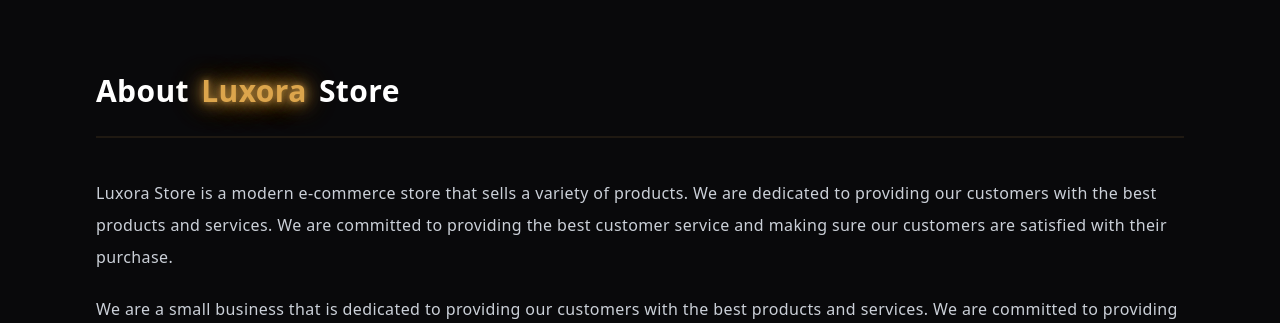
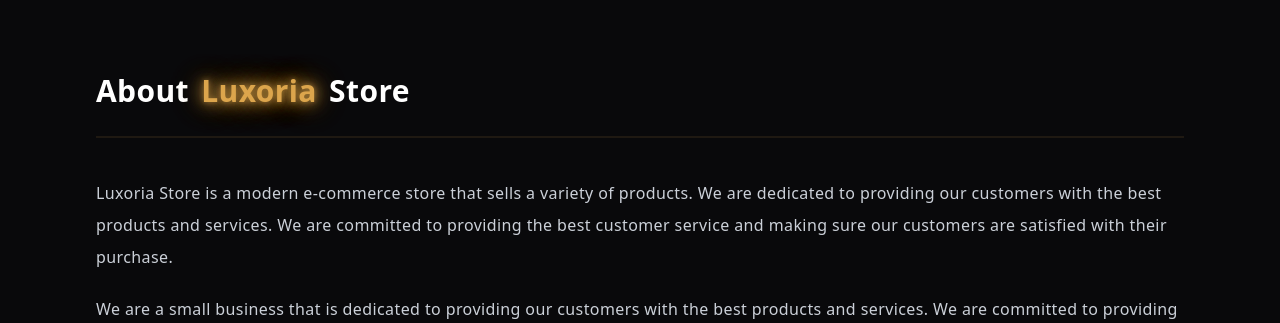
Before and after one commit to Said-MZ/Luxora-e-commerce, a React (Vite) app: page /about in a window 1280 px wide. Shown: the part 131-454 px from the top of the page. Built offline with nearby package versions, Linux system fonts and the light colour scheme.

Commit message:
Fix name: Luxora > Luxoria

```diff
--- a/index.html
+++ b/index.html
@@ -3,7 +3,7 @@
   <head>
     <meta charset="UTF-8" />
     <meta name="viewport" content="width=device-width, initial-scale=1.0" />
-    <title>Luxora</title>
+    <title>Luxoria</title>
   </head>
   <body>
     <div id="root"></div>
--- a/src/components/Hero.jsx
+++ b/src/components/Hero.jsx
@@ -101,13 +101,13 @@
           to You
         </h1>
         <p className="text-justify mt-5 text-sm sm:text-lg text-secondary-content leading-6 tracking-wide">
-          At Luxora, excellence is not just a standard—it's a way of life. As
+          At Luxoria, excellence is not just a standard—it's a way of life. As
           purveyors of luxury living, we curate the finest products and provide
           unparalleled service to ensure that every aspect of your experience
           with us is nothing short of exceptional. From elegant furnishings to
           exquisite décor, we offer a meticulously curated collection that
           reflects our dedication to quality and sophistication. With a
-          commitment to excellence at our core, Luxora is where discerning
+          commitment to excellence at our core, Luxoria is where discerning
           individuals turn to elevate their lifestyle and indulge in the epitome
           of luxury.
         </p>
--- a/src/pages/About.jsx
+++ b/src/pages/About.jsx
@@ -12,13 +12,13 @@
           //glow text
           className="px-1 text-base-content glow-gold"
         >
-          Luxora{" "}
+          Luxoria{" "}
         </span>
         Store
       </h1>
       <div className="divider mb-8"></div>
       <p className="mb-5">
-        Luxora Store is a modern e-commerce store that sells a variety of
+        Luxoria Store is a modern e-commerce store that sells a variety of
         products. We are dedicated to providing our customers with the best
         products and services. We are committed to providing the best customer
         service and making sure our customers are satisfied with their purchase.
```
